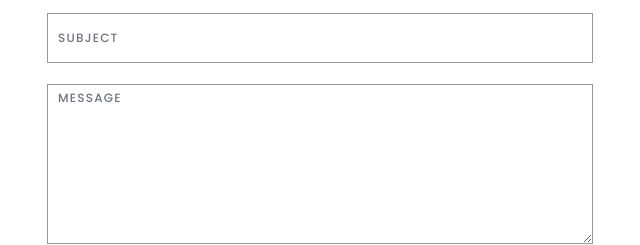
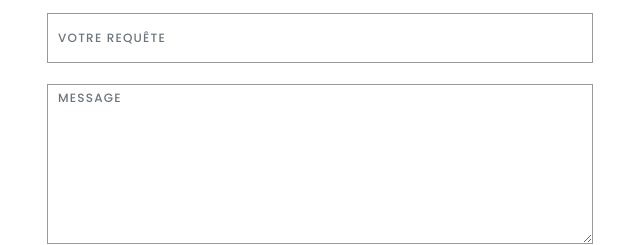
Before and after one commit to Dif-Desgn/NotreCV, a plain HTML site: page index.html in a window 1280 px wide. Shown: the part 2389-2634 px from the top of the page, 605-1245 px from the left. Drawn offline with nearby package versions, Linux system fonts and the light colour scheme; files whose address does not match are found by name; a web font is replaced by a local one.

Commit message:
Update index.html

```diff
--- a/index.html
+++ b/index.html
@@ -279,7 +279,7 @@
 
                   <div class="col-lg-12">
                     <div class="form-group">
-                      <input type="text" class="form-control" name="subject" id="subject" placeholder="Subject" required>
+                      <input type="text" class="form-control" name="subject" id="subject" placeholder="Votre Requête" required>
                     </div>
                   </div>
 
```
